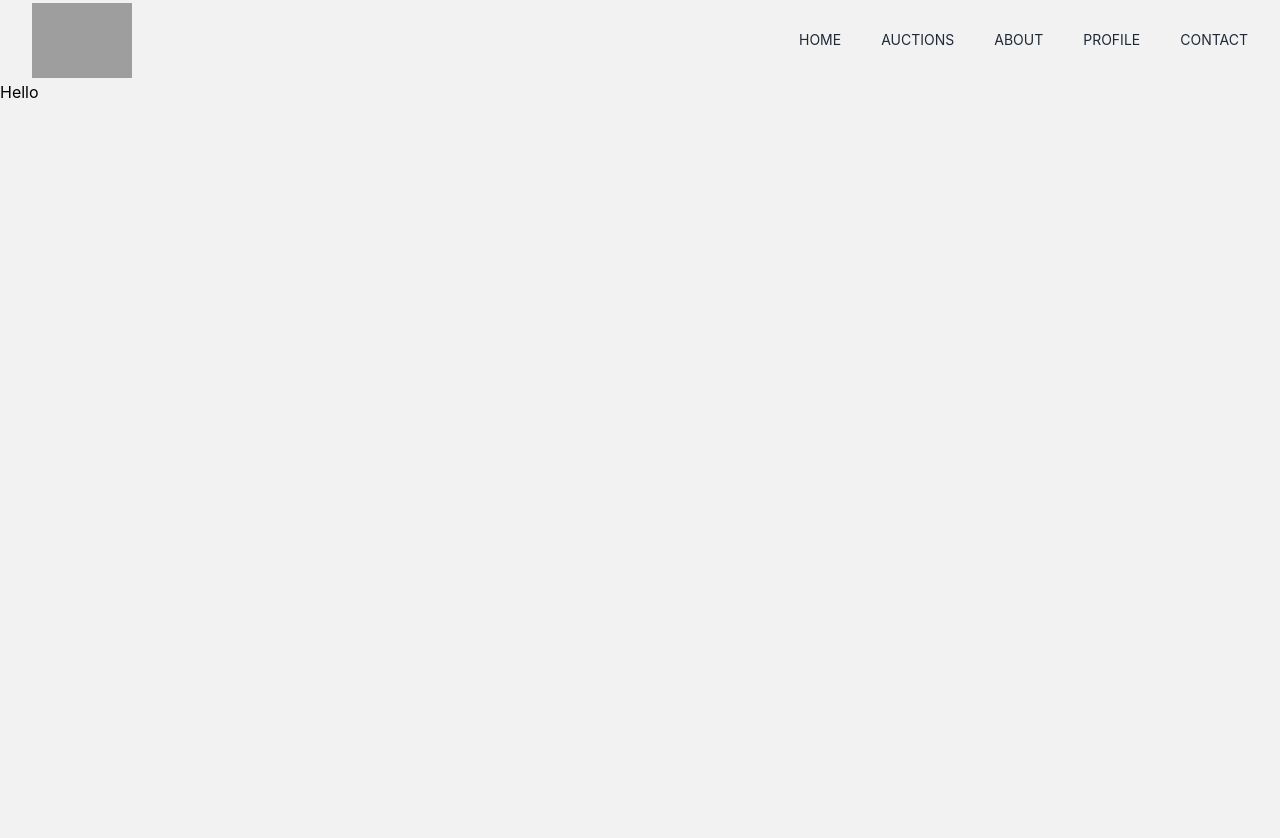
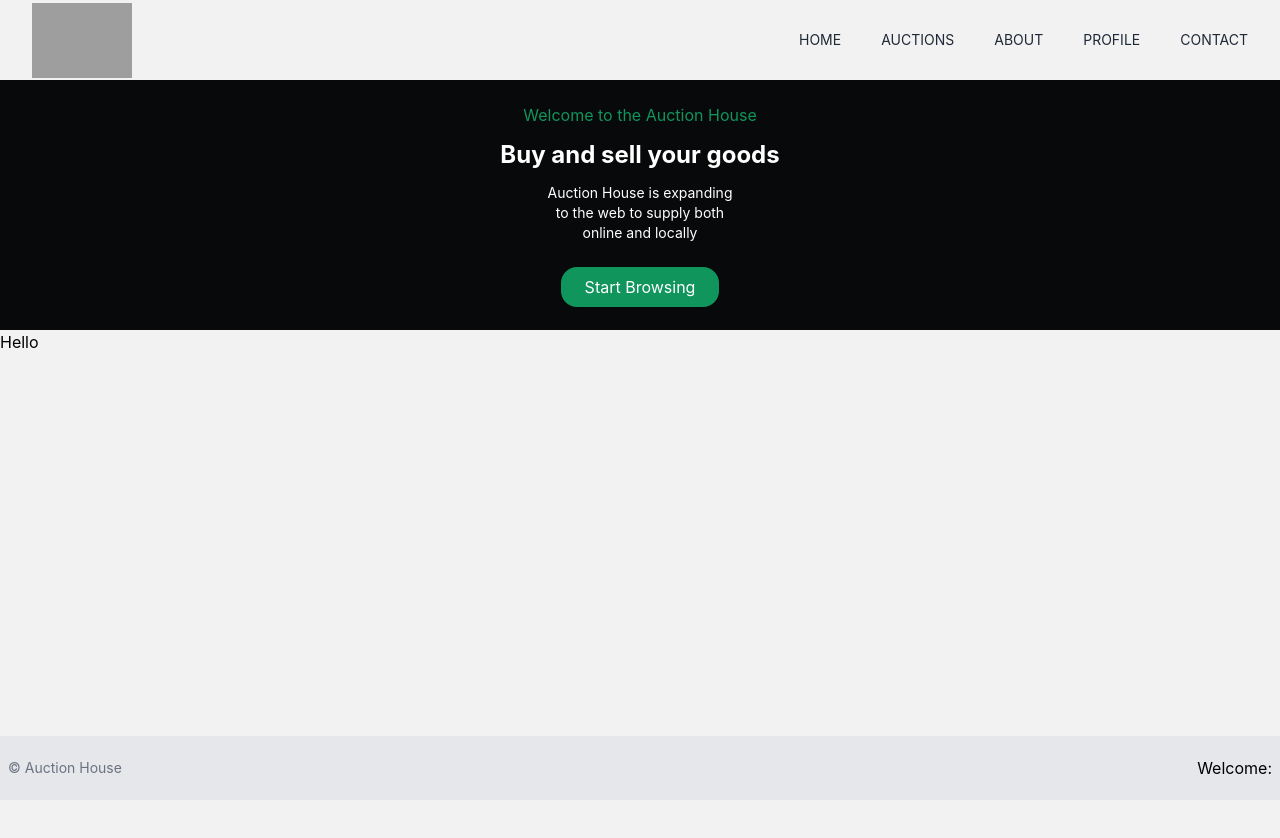
Before and after one commit to AdrianFred/projectexam2022, a Next.js app: page / in a window 1280 px wide. Shown: the top 838 px of the page. Built offline with nearby package versions, Linux system fonts and the light colour scheme; grey boxes are pictures that could not be loaded; what tailwindcss-debug-screens would draw is missing.

Commit message:
Making a footer and adding changes to a header

```diff
--- a/components/AuctionCard.js
+++ b/components/AuctionCard.js
@@ -64,7 +64,7 @@ const AuctionCard = (props) => {
                   <div>
                     <img className="pt-3 rounded-tr-3xl rounded-bl-3xl" src={auction.media} alt="/" width={250} height={150} />
                   </div>
-                  <div className="font-bold ml-6 mt-4">{auction.title}</div>
+                  <div className="font-bold ml-6 mt-4 max-w-[230px]">{auction.title}</div>
                   <div className="ml-6 mt-2">{auction.bids}</div>
                   <div className="">
                     <Link href={`/auction/${auction.id}`}>
--- /dev/null
+++ b/components/Footer.js
@@ -0,0 +1,27 @@
+import { useEffect, useState } from "react";
+
+export default function Footer() {
+  const [loggedIn, setLoggedIn] = useState(false);
+  const [name, setName] = useState("");
+  let TestName = name.charAt(0).toUpperCase() + name.slice(1);
+
+  useEffect(() => {
+    if (localStorage.getItem("token") && localStorage.getItem("name")) {
+      setLoggedIn(true);
+      setName(localStorage.getItem("name"));
+    }
+  }, []);
+
+  return (
+    <footer className="bg-gray-200 py-5 fixed bottom-0 w-full">
+      <div className="flex items-center justify-between px-2">
+        <div className="flex flex-col items-center justify-center">
+          <p className="text-gray-500 text-sm">© Auction House</p>
+        </div>
+        <div>
+          <div>Welcome: {TestName}</div>
+        </div>
+      </div>
+    </footer>
+  );
+}
--- /dev/null
+++ b/components/Header.js
@@ -0,0 +1,18 @@
+export default function Header() {
+  return (
+    <div className="debug-screens ">
+      <div className="bg-black min-h-[250px] min-w-full flex justify-center items-center">
+        <div className="">
+          <h2 className="text-green text-base text-center">Welcome to the Auction House</h2>
+          <h2 className="text-white font-bold text-2xl text-center pt-3">Buy and sell your goods</h2>
+          <p className="text-white text-sm max-w-[200px] text-center mx-auto pt-3">
+            Auction House is expanding to the web to supply both online and locally
+          </p>
+          <div className="flex justify-center pt-6">
+            <button className="bg-green px-6 py-2 rounded-2xl text-white">Start Browsing</button>
+          </div>
+        </div>
+      </div>
+    </div>
+  );
+}
--- a/components/Navbar.js
+++ b/components/Navbar.js
@@ -36,6 +36,8 @@ const Navbar = () => {
   const handleLogout = () => {
     localStorage.removeItem("token");
     localStorage.removeItem("credits");
+    localStorage.removeItem("name");
+    setLoggedIn(false);
     router.reload();
   };
 
@@ -101,11 +103,6 @@ const Navbar = () => {
                   Auctions
                 </li>
               </Link>
-              <Link href="/about">
-                <li onClick={toggleNav} className="py-4 text-sm">
-                  About
-                </li>
-              </Link>
               <Link href="/profile">
                 <li onClick={toggleNav} className="py-4 text-sm">
                   Profile
@@ -114,19 +111,25 @@ const Navbar = () => {
             </ul>
             <div className="pt-10">
               <p className="uppercase tracking-widest text-green-500 ">Logged in as</p>
-              <div className="flex items-center justify-around my-4 w-full sm:w-[80%]">
+              <div className="flex items-center justify-around my-4 w-full ">
                 {!loggedIn ? (
-                  <Link href="/login">
-                    <button className="py-4 px-8 bg-green rounded-xl text-white">Log in</button>
+                  <Link href="/auth/login">
+                    <button onClick={toggleNav} className="py-4 px-8 bg-green rounded-xl text-white">
+                      Log in
+                    </button>
                   </Link>
                 ) : (
                   <Link href="/profile">
-                    <button className="py-4 px-8 bg-green rounded-xl text-white">Profile</button>
+                    <button onClick={toggleNav} className="py-4 px-8 bg-green rounded-xl text-white">
+                      Profile
+                    </button>
                   </Link>
                 )}
                 {!loggedIn ? (
-                  <Link href="/register">
-                    <button className="py-4 px-8 bg-green rounded-xl text-white">Sign up</button>
+                  <Link href="/auth/register">
+                    <button onClick={toggleNav} className="py-4 px-8 bg-green rounded-xl text-white">
+                      Sign up
+                    </button>
                   </Link>
                 ) : (
                   <button onClick={handleLogout} className="py-4 px-8 bg-red-500 rounded-xl text-white">
--- a/pages/_app.js
+++ b/pages/_app.js
@@ -1,6 +1,7 @@
 import "../styles/globals.css";
 import Navbar from "../components/Navbar";
 import { Toaster } from "react-hot-toast";
+import Footer from "../components/Footer";
 
 function MyApp({ Component, pageProps }) {
   return (
@@ -8,6 +9,7 @@ function MyApp({ Component, pageProps }) {
       <Navbar />
       <Component {...pageProps} />
       <Toaster />
+      <Footer />
     </>
   );
 }
--- a/pages/login.js
+++ b/pages/auth/login.js
@@ -36,6 +36,7 @@ export default function Login() {
     if (json.accessToken) {
       localStorage.setItem("token", json.accessToken);
       localStorage.setItem("credits", json.credits);
+      localStorage.setItem("name", json.name);
       router.push("/");
       toast.success("You have successfully logged in");
     } else {
--- a/pages/index.js
+++ b/pages/index.js
@@ -1,6 +1,7 @@
 import Navbar from "../components/Navbar";
 import { toast } from "react-hot-toast";
 import { useState } from "react";
+import Header from "../components/Header";
 
 export default function Home() {
   const [name, setName] = useState("");
@@ -43,7 +44,9 @@ export default function Home() {
   };
 
   return (
-    <div className="debug-screens h-[2000px]">
+    <div className="debug-screens h-screen">
+      {/* <Navbar /> */}
+      <Header />
       <div>Hello</div>
     </div>
   );
```
Also changed, not shown: pages/auth/register.js (renamed from pages/register.js), public/assets/handShake.jpg (renamed from public/assets/conclusion-of-contract-g1751f0b68_1280.jpg).
